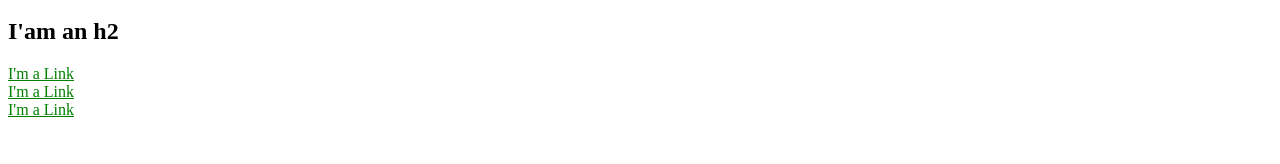
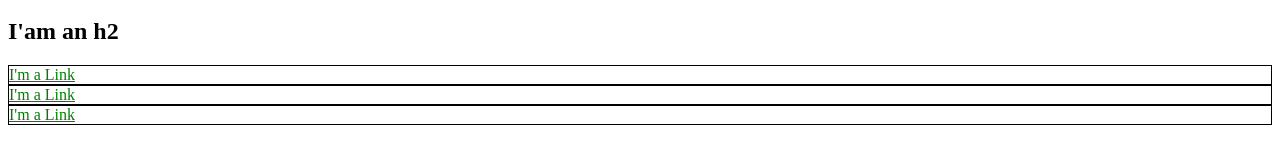
Before and after one commit to sabaschristian/kodego-learning-css, a plain HTML site: page index.html in a window 1280 px wide. Shown: the part 136-300 px from the top of the page. Drawn offline with Linux system fonts and the light colour scheme.

Commit message:
Add missing borders

```diff
--- a/index.html
+++ b/index.html
@@ -14,13 +14,13 @@
         <li><a href="https://example.com" style="color: red;">Link</a></li>
     </ul>
     <h2>I'am an h2</h2>
-    <div>
+    <div style="border: 1px solid black;">
         <a href="https://https://example.com" style="color: green;">I'm a Link</a>
-    </div>
-    <div>
+    </div style="border: 1px solid black;">
+    <div style="border: 1px solid black;">
         <a href="https://https://example.com" style="color: green;">I'm a Link</a>
-    </div>
-    <div>
+    </div style="border: 1px solid black;">
+    <div style="border: 1px solid black;">
         <a href="https://https://example.com" style="color: green;">I'm a Link</a>
     </div>
 </body>
```
